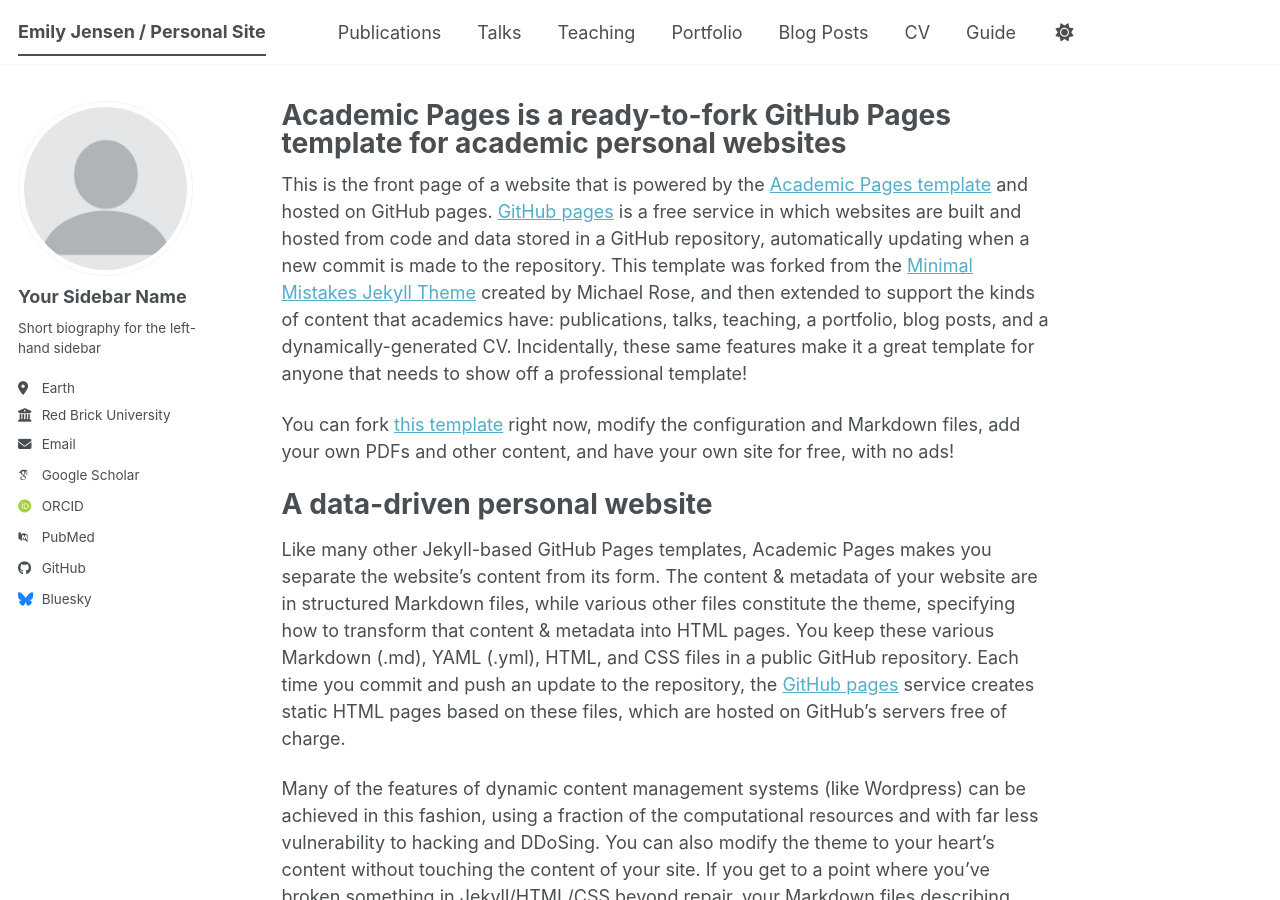
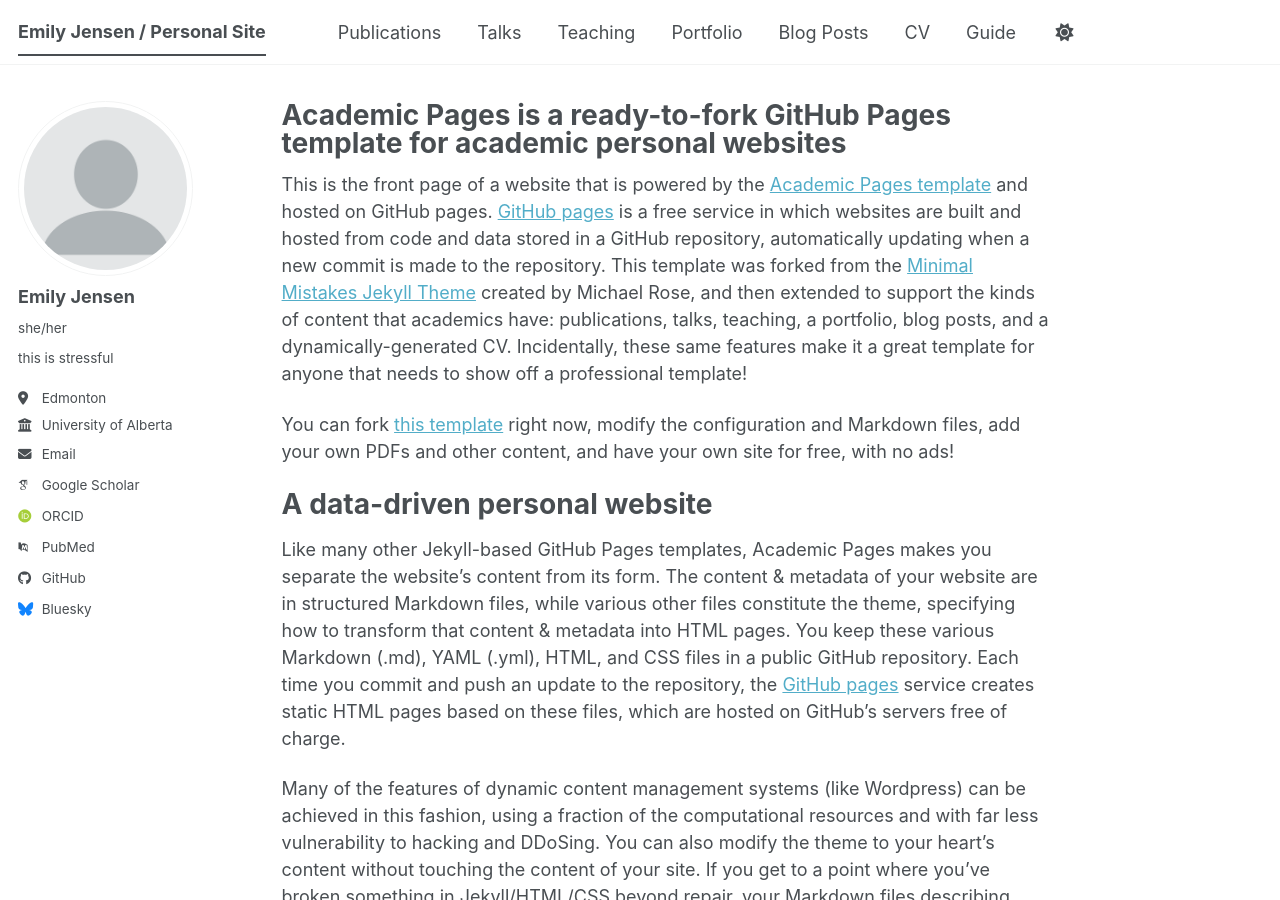
Before and after one commit to em-jense/me, a Jekyll site: the page built from _pages/about.md, in a window 1280 px wide and 900 px high. Built offline with Jekyll 4.4.1, drawn with Linux system fonts in a browser that asks for light colours; some web fonts are replaced; a script bundle is joined from its source files by our own code; library files that are not in the unit come from our copies.

Commit message:
Update _config.yml

```diff
--- a/_config.yml
+++ b/_config.yml
@@ -13,9 +13,9 @@
 title_separator          : "-"
 name                     : &name "Emily Jensen"
 description              : &description "Your Name's academic portfolio"   # Update this with a general description of your site, this is the default if not overridden by a page
-url                      : https://academicpages.github.io # The base hostname & protocol for your site e.g. "https://[your GitHub username].github.io",
+url                      : "https://em-jense.github.io" # The base hostname & protocol for your site e.g. "https://[your GitHub username].github.io",
                                                            # or if you already have some other page hosted on Github then use "https://[your GitHub username].github.io/[Your Repo Name]"
-baseurl                  : "" # the subpath of your site, e.g. "/blog"
+baseurl                  : "/me/" # the subpath of your site, e.g. "/blog"
 repository               : "academicpages/academicpages.github.io"
 
 # Site Author - The following control what appear as part of the author content on the side bar.
@@ -24,13 +24,13 @@
 author:
   # Biographic information
   avatar           : "profile.png"
-  name             : "Your Sidebar Name"
-  pronouns         : # example: "she/her"
-  bio              : "Short biography for the left-hand sidebar"
-  location         : "Earth"
-  employer         : "Red Brick University"
+  name             : "Emily Jensen"
+  pronouns         : "she/her" # example: "she/her"
+  bio              : "this is stressful"
+  location         : "Edmonton"
+  employer         : "University of Alberta"
   uri              : # URL
-  email            : "none@example.org"
+  email            : "emjen@example.org"
 
   # Academic websites
   academia         : # URL
```
